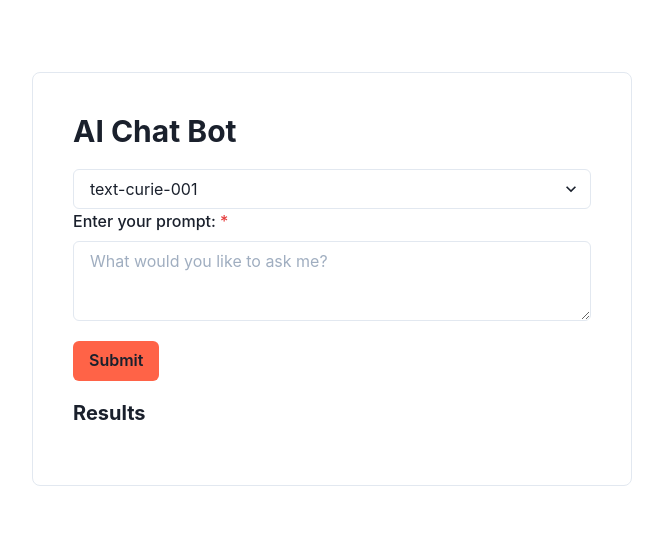
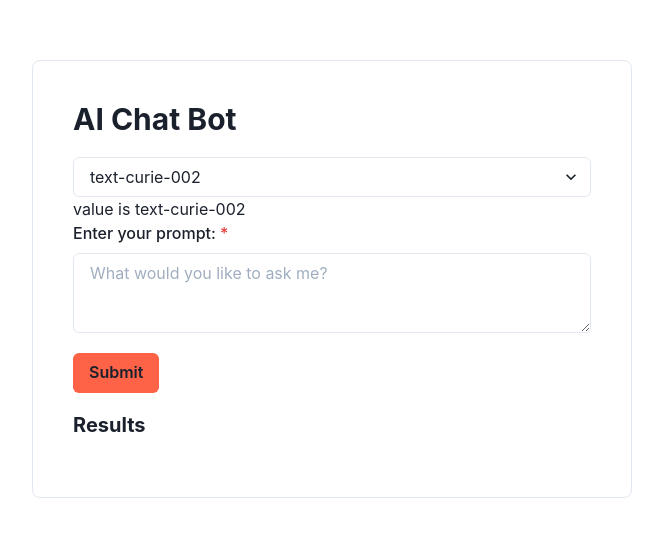
Before and after one commit to kristySpringman/openai-completions, a Next.js app: page / in a window 1280 px wide. Shown: the part 121-658 px from the top of the page, without its empty margins (308-971 px from the left). Built offline with nearby package versions, Linux system fonts and the light colour scheme.

Commit message:
Created selector for all engine options - Retrieve value of a engine
Todo:
- Send value of selected engine
to openAI’s API for user to switch engines
- Take values of engines from OpenAI’s
API instead of hardcoding engines

```diff
--- a/component/engineChoice.tsx
+++ b/component/engineChoice.tsx
@@ -1,11 +1,15 @@
-import { Select, Tooltip } from '@chakra-ui/react'
+import { Box, Text, Select, Tooltip } from '@chakra-ui/react'
+import { useState } from 'react'
 
 export default function EngineChoice() {
+
+    const [value, setValue] = useState('text-curie-002')
+
     return(
-    <Select placeholder='text-curie-001'>
-        <Tooltip label="I'm option1!">
+        <Box>
+            <Select value={value} onChange={(e) => { setValue(e.target.value) }}>
+                    <option value='text-curie-002'>text-curie-002</option>
                     <option value='text-davinci-002'>text-davinci-002</option>
-        </Tooltip>
                     <option value='text-babbage-001'>text-babbage-001</option>
                     <option value='text-ada-001'>text-ada-001</option>
                     <option value='text-davinci-001'>text-davinci-001</option>
@@ -15,7 +19,8 @@ export default function EngineChoice() {
                     <option value='curie'>curie</option>
                     <option value='babbage'>babbage</option>
                     <option value='ada'>ada</option>
-
             </Select>
+            <Text>value is {value}</Text>
+        </Box>
     )
 }
```
Also changed, not shown: component/js-form.tsx (+3 -27 lines). Lines whose indentation alone changed are shown as unchanged.
